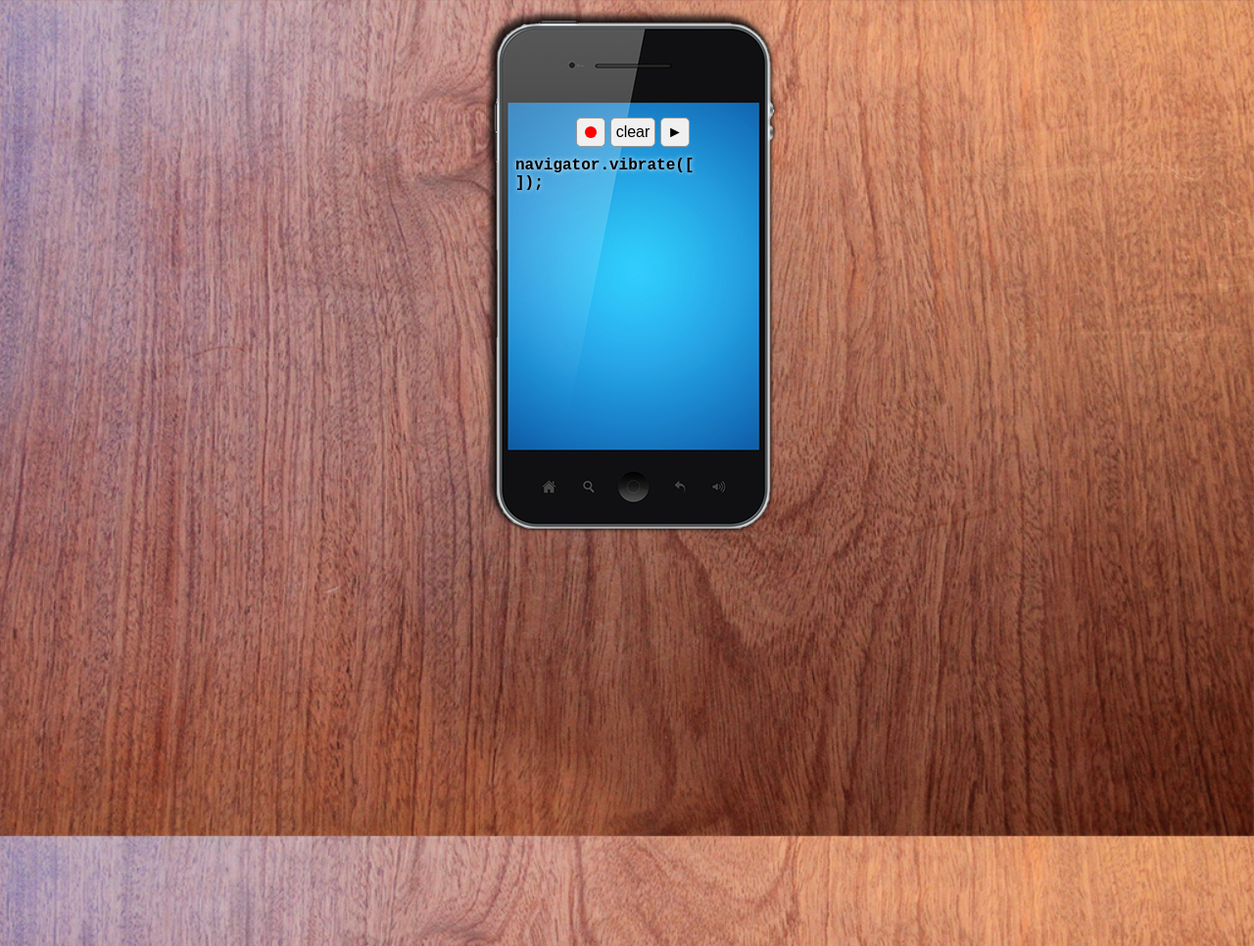
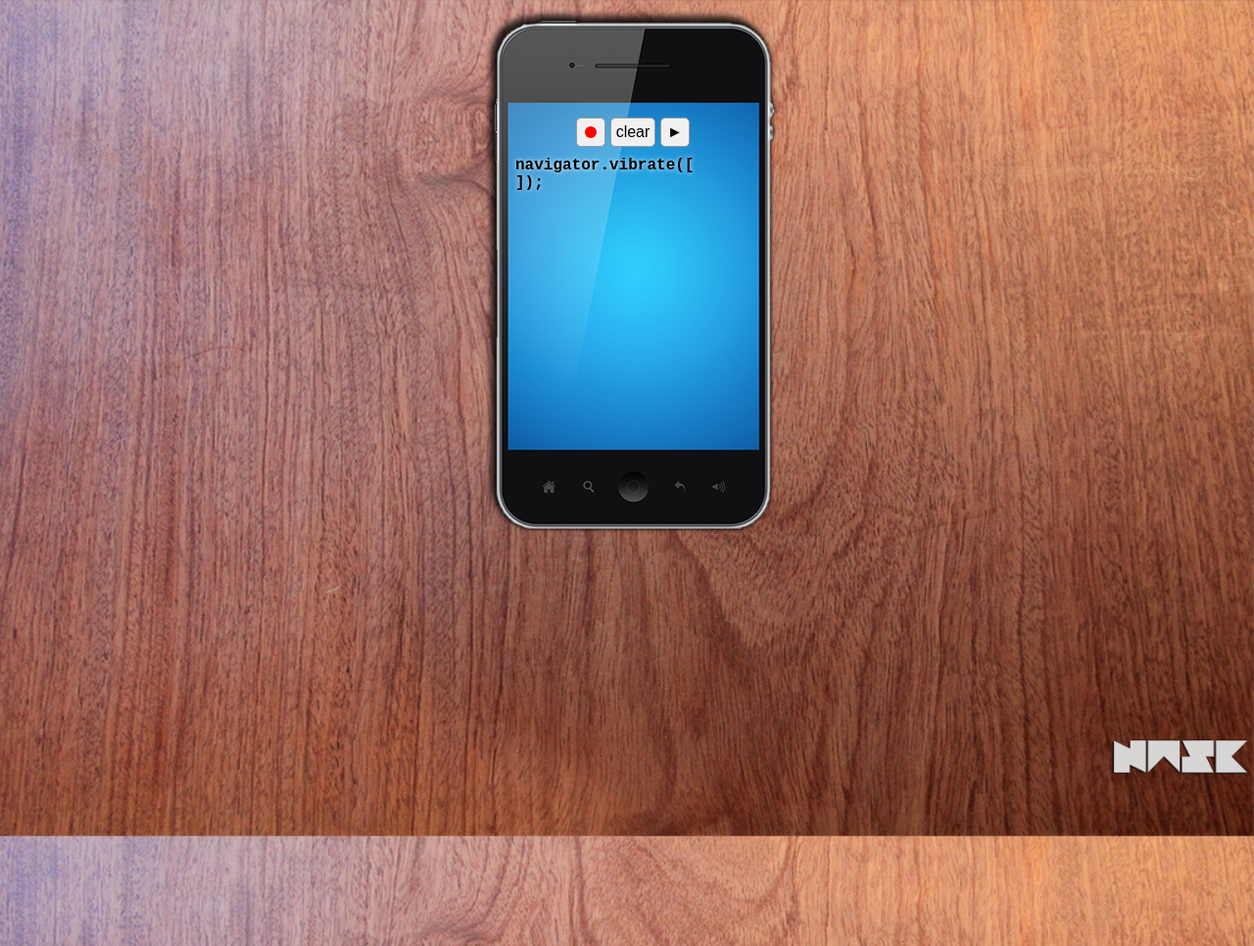
Before and after one commit to NascHQ/vibe.js, a website with bundled scripts: page index.html in a window 1280 px wide. Shown: the whole page at 98% size. Built offline with nearby package versions, Linux system fonts and the light colour scheme.

Commit message:
added logo

```diff
--- a/index.html
+++ b/index.html
@@ -41,6 +41,11 @@
                 </div>
             </div>
         </div>
+
+        <a id="logo-nasc" href="http://nasc.io" target="_blank">
+            <img src="images/nasc-logo.png" alt="Nasc logo"/>
+        </a>
+
         <script src="scripts/default.js"></script>
     </body>
 </html>
--- a/styles/default.css
+++ b/styles/default.css
@@ -167,3 +167,14 @@ body {
         transform: scale(1.01, 1.01) rotateZ(.5deg);
     }
 }
+
+#logo-nasc {
+    position: absolute;
+    bottom: 5px;
+    right: 5px;
+    width: 140px;
+}
+
+#logo-nasc img {
+    width: 100%;
+}
```
Also changed, not shown: images/nasc-logo.png (added).
